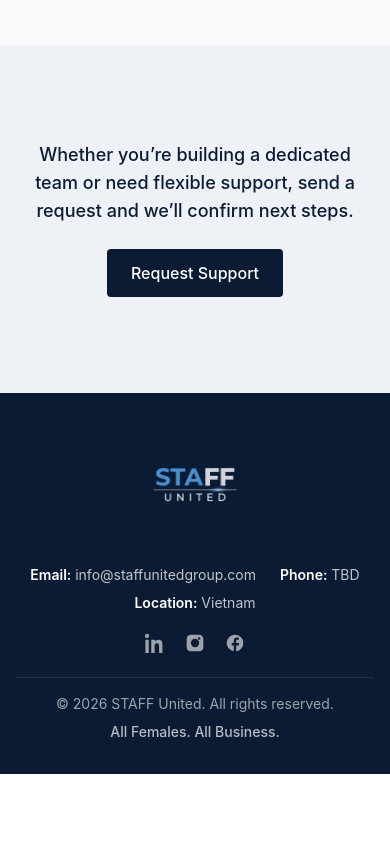
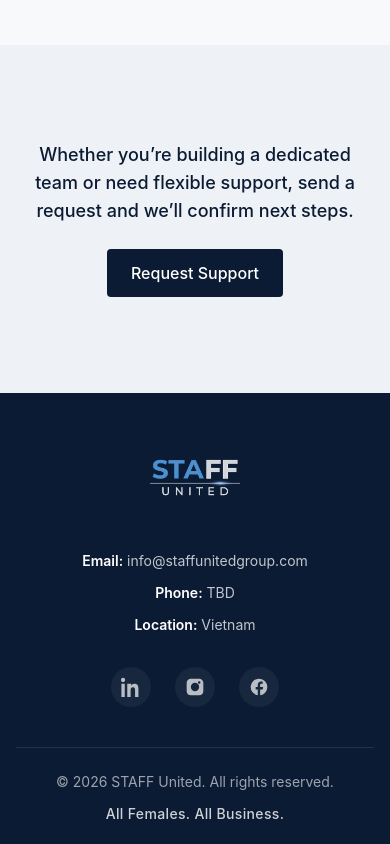
Before and after one commit to UyenTnm/staff-united-website, a Next.js app: page / in a window 390 px wide. Shown: the part 7983-8827 px from the top of the page. Before the commit the page ends 8757 px from the top, so only its background shows below. Built offline with nearby package versions, Linux system fonts and the light colour scheme.

Commit message:
Update footer mobile layout

```diff
--- a/components/footer.tsx
+++ b/components/footer.tsx
@@ -6,20 +6,20 @@ export default function Footer() {
 
   return (
     <footer className="bg-[#0b1b33] text-white">
-      <div className="max-w-4xl mx-auto px-4 py-8 text-center">
+      <div className="max-w-4xl mx-auto px-4 py-5">
         {/* Logo */}
-        <div className="flex justify-center mb-5">
+        <div className="flex justify-center mb-2">
           <Image
             src="/staff-logo.png"
             alt="STAFF United"
-            width={120}
-            height={30}
+            width={130}
+            height={32}
             priority
           />
         </div>
 
         {/* Business Info */}
-        <div className="flex flex-wrap justify-center gap-x-6 gap-y-2 text-sm text-white/75 mb-5">
+        <div className="flex flex-col md:flex-row md:flex-wrap justify-center items-center gap-3 md:gap-x-8 text-sm text-white/75 mb-8 text-center md:text-left">
           <a
             href="mailto:info@staffunitedgroup.com"
             className="hover:text-white transition"
@@ -38,48 +38,57 @@ export default function Footer() {
         </div>
 
         {/* Social Icons */}
-        <div className="flex justify-center gap-5 mb-6">
+        <div className="flex justify-center gap-6 mb-10">
+          {[
+            { href: "https://linkedin.com", label: "LinkedIn" },
+            { href: "https://instagram.com", label: "Instagram" },
+            { href: "https://facebook.com", label: "Facebook" },
+          ].map((social) => (
             <a
-            href="https://linkedin.com"
+              key={social.label}
+              href={social.href}
               target="_blank"
-            className="text-white/60 hover:text-white transition"
-            aria-label="LinkedIn"
+              className="w-10 h-10 flex items-center justify-center rounded-full bg-white/5 hover:bg-white/10 transition text-white/70 hover:text-white"
+              aria-label={social.label}
             >
-            <svg className="w-5 h-5" fill="currentColor" viewBox="0 0 24 24">
+              {social.label === "LinkedIn" && (
+                <svg
+                  className="w-5 h-5"
+                  fill="currentColor"
+                  viewBox="0 0 24 24"
+                >
                   <path d="M4.98 3.5C4.98 4.88 3.86 6 2.48 6S0 4.88 0 3.5 1.12 1 2.5 1s2.48 1.12 2.48 2.5zM.5 8h4V24h-4V8zM8.5 8h3.8v2.16h.05c.53-1 1.83-2.16 3.77-2.16 4.03 0 4.78 2.65 4.78 6.1V24h-4v-7.6c0-1.8-.03-4.1-2.5-4.1-2.5 0-2.88 1.95-2.88 4v7.7h-4V8z" />
                 </svg>
-          </a>
-
-          <a
-            href="https://instagram.com"
-            target="_blank"
-            className="text-white/60 hover:text-white transition"
-            aria-label="Instagram"
+              )}
+              {social.label === "Instagram" && (
+                <svg
+                  className="w-5 h-5"
+                  fill="currentColor"
+                  viewBox="0 0 24 24"
                 >
-            <svg className="w-5 h-5" fill="currentColor" viewBox="0 0 24 24">
                   <path d="M7 2C4.24 2 2 4.24 2 7v10c0 2.76 2.24 5 5 5h10c2.76 0 5-2.24 5-5V7c0-2.76-2.24-5-5-5H7zm5 15a5 5 0 110-10 5 5 0 010 10zm6.5-10.5a1.5 1.5 0 11-3 0 1.5 1.5 0 013 0z" />
                 </svg>
-          </a>
-
-          <a
-            href="https://facebook.com"
-            target="_blank"
-            className="text-white/60 hover:text-white transition"
-            aria-label="Facebook"
+              )}
+              {social.label === "Facebook" && (
+                <svg
+                  className="w-5 h-5"
+                  fill="currentColor"
+                  viewBox="0 0 24 24"
                 >
-            <svg className="w-5 h-5" fill="currentColor" viewBox="0 0 24 24">
                   <path d="M22 12a10 10 0 10-11.5 9.9v-7H8v-3h2.5V9.5c0-2.5 1.5-4 3.8-4 1.1 0 2.2.2 2.2.2v2.5H15c-1.2 0-1.6.7-1.6 1.5V12H17l-.5 3h-3.1v7A10 10 0 0022 12z" />
                 </svg>
+              )}
             </a>
+          ))}
         </div>
 
         {/* Divider */}
-        <div className="border-t border-white/10 mb-4" />
+        <div className="border-t border-white/10 mb-6" />
 
         {/* Bottom Line */}
-        <div className="flex flex-col md:flex-row justify-between items-center text-sm text-white/60 gap-2">
+        <div className="flex flex-col md:flex-row justify-between items-center text-sm text-white/60 gap-3 text-center md:text-left">
           <p>© {year} STAFF United. All rights reserved.</p>
-          <p className="text-white/70 font-medium">
+          <p className="text-white/80 font-medium tracking-wide">
             All Females. All Business.
           </p>
         </div>
```
Lines whose indentation alone changed are shown as unchanged.
